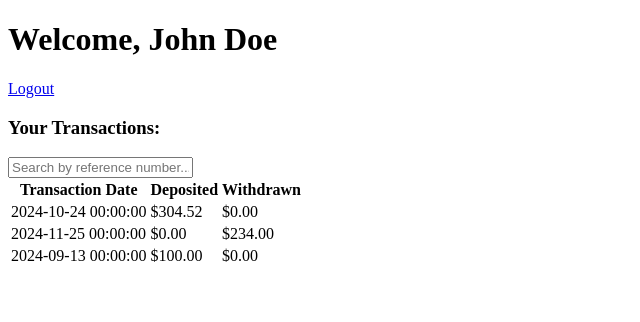
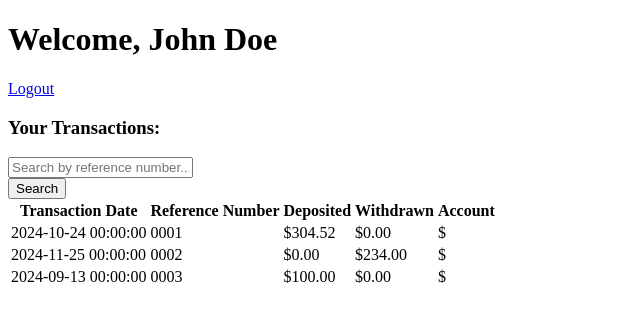
Before and after one commit to anilmawji/broke-bank, a Flask app: page /transactions in a window 1280 px wide. Shown: the top 322 px of the page, without its empty margins (0-640 px from the left). Run offline with Flask 3, Linux system fonts and the light colour scheme; a user stored in the database is signed in; data comes from the database, SQL or seed files in the repository; both versions use the stored data as it was before the commit.

Commit message:
implement searching functionality

```diff
--- a/main.py
+++ b/main.py
@@ -23,6 +23,7 @@ def try_connect_db():
 @app.route('/', methods=['GET', 'POST'])
 def index():
     if request.method == 'POST':
+        # Retrieve the username and password from the form submission
         username = request.form['username']
         password = request.form['password']
 
@@ -45,20 +46,31 @@ def index():
     return render_template('index.html')
 
 
-@app.route('/transactions')
+@app.route('/transactions', methods=['GET', 'POST'])
 def transactions():
+    # If the user is not logged in, redirect to login page
     if 'user' not in session:
-        # User is not logged in, redirect to login page
         return redirect(url_for('index'))
 
     user = session['user']
+    reference_number = None
+
+    if request.method == 'POST':
+        # Retrieve the ref numver from the form submission
+        reference_number = request.form['reference_number'].strip()
 
     database = try_connect_db()
     if database is None:
         return '<h1>Loading...</h1>'
 
     cursor = database.cursor()
-    cursor.execute(f"SELECT * FROM transactions WHERE user_id = '{user['user_id']}'")
+    query = f"SELECT * FROM transactions WHERE user_id = '{user['user_id']}'"
+
+    # If a reference number was provided, modify the query to include a condition for the ref number
+    if reference_number:
+        query += f" AND reference_number = '{reference_number}'"
+
+    cursor.execute(query)
     transactions = cursor.fetchall()
 
     return render_template('transactions.html', transactions=transactions, full_name=user['full_name'])
@@ -66,7 +78,7 @@ def transactions():
 
 @app.route('/logout')
 def logout():
-    # Remove the user information from the session
+    # Purge the user information from the session
     session.pop('user', None)
     return redirect(url_for('index'))
 
--- a/templates/index.html
+++ b/templates/index.html
@@ -9,7 +9,6 @@
         <h1>Broke Bank</h1>
 
         <form method="post">
-            <div class="container">
             <label for="username"><b>Username</b></label>
             <br />
             <input type="text" placeholder="Enter Email" name="username" required>
@@ -19,7 +18,6 @@
             <input type="text" placeholder="Enter Password" name="password" required>
             <br />
             <button type="submit">Login</button>
-            </div>
         </form>
 
         <!-- Display flash message if exists -->
--- a/templates/transactions.html
+++ b/templates/transactions.html
@@ -10,20 +10,27 @@
         <a href="{{ url_for('logout') }}">Logout</a>
         <h3>Your Transactions:</h3>
 
-        <input type="text" placeholder="Search by reference number...">
-
+        <form method="post">
+            <input type="text" name="reference_number" placeholder="Search by reference number...">
+            <br />
+            <button type="submit">Search</button>
+        </form>
 
         <table>
             <tr>
               <th>Transaction Date</th>
+              <th>Reference Number</th>
               <th>Deposited</th>
               <th>Withdrawn</th>
+              <th>Account</th>
             </tr>
             {% for transaction in transactions %}
                 <tr>
                     <td>{{ transaction[2] }}</td>
+                    <td>{{ '%04d' % transaction[0] }}</td>
                     <td>${{ transaction[3] }}</td>
                     <td>${{ transaction[4] }}</td>
+                    <td>${{ transaction[5] }}</td>
                 </tr>
             {% endfor %}
           </table>
```
Also changed, not shown: bank-data.sql (+7 -8 lines). Lines whose indentation alone changed are shown as unchanged.
